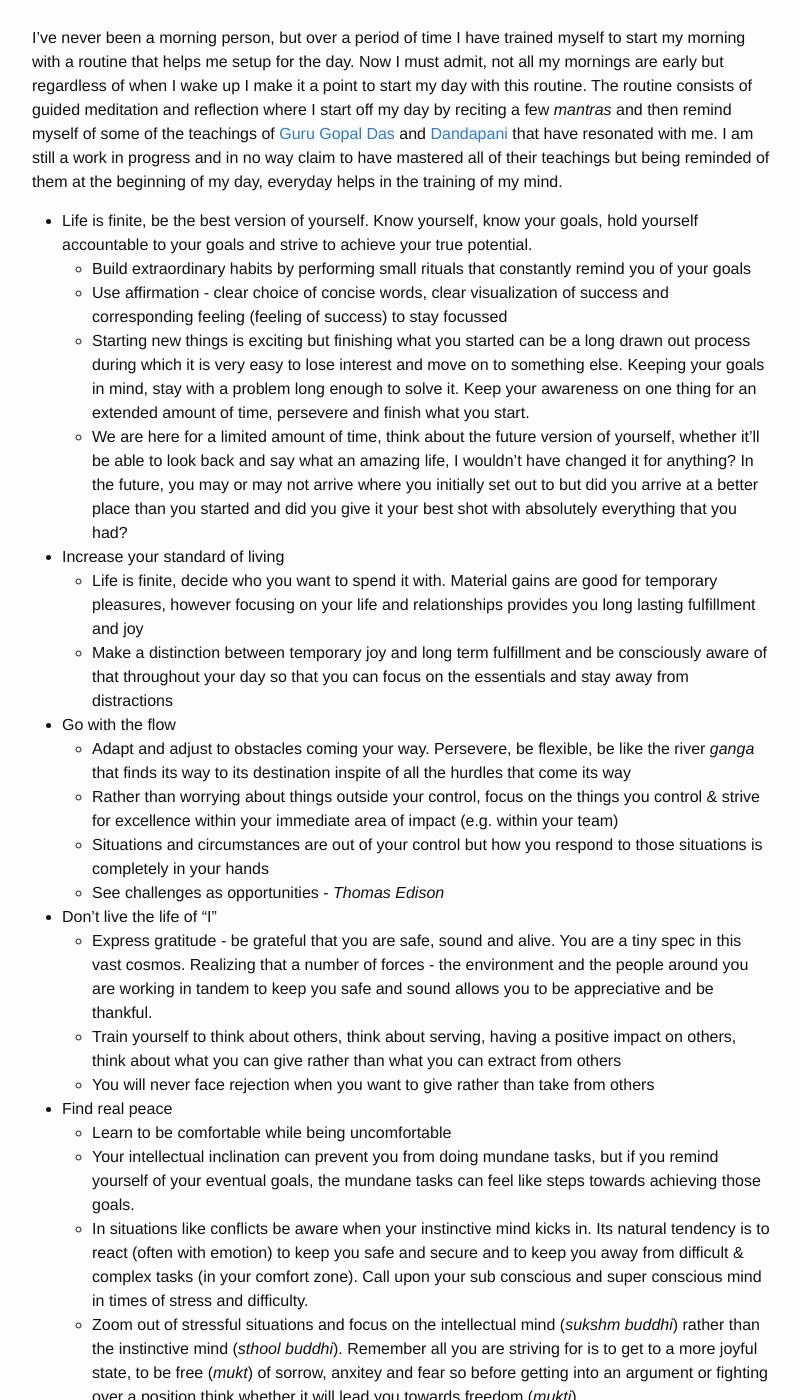
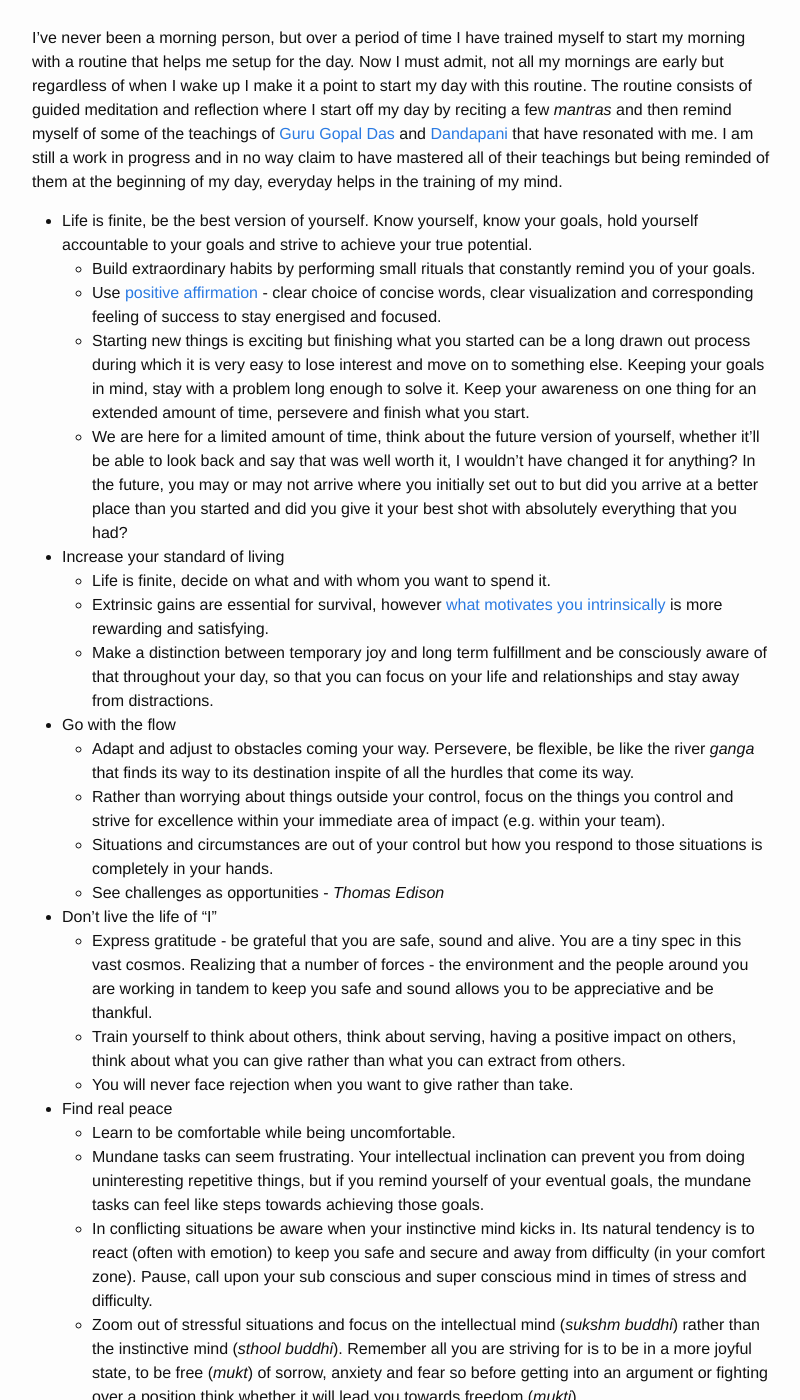
Before and after one commit to hemantksingh/hemantksingh.github.io, a Jekyll site: the page built from _posts/life/2021-02-25-my-morning-routine.markdown, in a window 1280 px wide and 1400 px high, scrolled down 204 px. Shown: the whole window, without its empty margins (238-1038 px from the left). Built offline with Jekyll 4.4.1, drawn with Linux system fonts in a browser that asks for light colours; comment, search, counter and statistics services are not loaded; some of the changed text lies outside the part shown.

Commit message:
Extrinsic and intrinsic motivation

```diff
--- a/_posts/life/2021-02-25-my-morning-routine.markdown
+++ b/_posts/life/2021-02-25-my-morning-routine.markdown
@@ -12,28 +12,29 @@ modified_time: '2021-03-04T23:31:00.000-08:00'
 I've never been a morning person, but over a period of time I have trained myself to start my morning with a routine that helps me setup for the day. Now I must admit, not all my mornings are early but regardless of when I wake up I make it a point to start my day with this routine. The routine consists of guided meditation and reflection where I start off my day by reciting a few *mantras* and then remind myself of some of the teachings of [Guru Gopal Das](https://twitter.com/gaurgopald) and [Dandapani](https://twitter.com/DandapaniLLC) that have resonated with me. I am still a work in progress and in no way claim to have mastered all of their teachings but being reminded of them at the beginning of my day, everyday helps in the training of my mind.
 
 - Life is finite, be the best version of yourself. Know yourself, know your goals, hold yourself accountable to your goals and strive to achieve your true potential.
-  - Build extraordinary habits by performing small rituals that constantly remind you of your goals
-  - Use affirmation - clear choice of concise words, clear visualization of success and corresponding feeling (feeling of success) to stay focussed
-  - Starting new things is exciting but finishing what you started can be a long drawn out process during which it is very easy to lose interest and move on to something else.  Keeping your goals in mind, stay with a problem long enough to solve it. Keep your awareness on one thing for an extended amount of time, persevere and finish what you start.
-  - We are here for a limited amount of time, think about the future version of yourself, whether it'll be able to look back and say what an amazing life, I wouldn't have changed it for anything? In the future, you may or may not arrive where you initially set out to but did you arrive at a better place than you started and did you give it your best shot with absolutely everything that you had?
+  - Build extraordinary habits by performing small rituals that constantly remind you of your goals.
+  - Use [positive affirmation](https://positivepsychology.com/daily-affirmations/) - clear choice of concise words, clear visualization and corresponding feeling of success to stay energised and focused.
+  - Starting new things is exciting but finishing what you started can be a long drawn out process during which it is very easy to lose interest and move on to something else. Keeping your goals in mind, stay with a problem long enough to solve it. Keep your awareness on one thing for an extended amount of time, persevere and finish what you start.
+  - We are here for a limited amount of time, think about the future version of yourself, whether it'll be able to look back and say that was well worth it, I wouldn't have changed it for anything? In the future, you may or may not arrive where you initially set out to but did you arrive at a better place than you started and did you give it your best shot with absolutely everything that you had?
 
 - Increase your standard of living
-  - Life is finite, decide who you want to spend it with. Material gains are good for temporary pleasures, however focusing on your life and relationships provides you long lasting fulfillment and joy
-  - Make a distinction between temporary joy and long term fulfillment and be consciously aware of that throughout your day so that you can focus on the essentials and stay away from distractions
+  - Life is finite, decide on what and with whom you want to spend it.
+  - Extrinsic gains are essential for survival, however [what motivates you intrinsically](https://www.healthline.com/health/intrinsic-motivation#extrinsic-motivation) is more rewarding and satisfying.
+  - Make a distinction between temporary joy and long term fulfillment and be consciously aware of that throughout your day, so that you can focus on your life and relationships and stay away from distractions.
 
 - Go with the flow
-  - Adapt and adjust to obstacles coming your way. Persevere, be flexible, be like the river *ganga* that finds its way to its destination inspite of all the hurdles that come its way
-  - Rather than worrying about things outside your control, focus on the things you control & strive for excellence within your immediate area of impact (e.g. within your team)
-  - Situations and circumstances are out of your control but how you respond to those situations is completely in your hands
+  - Adapt and adjust to obstacles coming your way. Persevere, be flexible, be like the river *ganga* that finds its way to its destination inspite of all the hurdles that come its way.
+  - Rather than worrying about things outside your control, focus on the things you control and strive for excellence within your immediate area of impact (e.g. within your team).
+  - Situations and circumstances are out of your control but how you respond to those situations is completely in your hands.
   - See challenges as opportunities - *Thomas Edison*
 
 - Don't live the life of "I"
   - Express gratitude - be grateful that you are safe, sound and alive. You are a tiny spec in this vast cosmos. Realizing that a number of forces - the environment and the people around you are working in tandem to keep you safe and sound allows you to be appreciative and be thankful.
-  - Train yourself to think about others, think about serving, having a positive impact on others, think about what you can give rather than what you can extract from others
-  - You will never face rejection when you want to give rather than take from others
+  - Train yourself to think about others, think about serving, having a positive impact on others, think about what you can give rather than what you can extract from others.
+  - You will never face rejection when you want to give rather than take.
 
 - Find real peace
-  - Learn to be comfortable while being uncomfortable
-  - Your intellectual inclination can prevent you from doing mundane tasks, but if you remind yourself of your eventual goals, the mundane tasks can feel like steps towards achieving those goals.
-  - In situations like conflicts be aware when your instinctive mind kicks in. Its natural tendency is to react (often with emotion) to keep you safe and secure and to keep you away from difficult & complex tasks (in your comfort zone). Call upon your sub conscious and super conscious mind in times of stress and difficulty.
-  - Zoom out of stressful situations and focus on the intellectual mind (*sukshm buddhi*) rather than the instinctive mind (*sthool buddhi*). Remember all you are striving for is to get to a more joyful state, to be free (*mukt*) of sorrow, anxitey and fear so before getting into an argument or fighting over a position think whether it will lead you towards freedom (*mukti*)
+  - Learn to be comfortable while being uncomfortable.
+  - Mundane tasks can seem frustrating. Your intellectual inclination can prevent you from doing uninteresting repetitive things, but if you remind yourself of your eventual goals, the mundane tasks can feel like steps towards achieving those goals.
+  - In conflicting situations be aware when your instinctive mind kicks in. Its natural tendency is to react (often with emotion) to keep you safe and secure and away from difficulty (in your comfort zone). Pause, call upon your sub conscious and super conscious mind in times of stress and difficulty.
+  - Zoom out of stressful situations and focus on the intellectual mind (*sukshm buddhi*) rather than the instinctive mind (*sthool buddhi*). Remember all you are striving for is to be in a more joyful state, to be free (*mukt*) of sorrow, anxiety and fear so before getting into an argument or fighting over a position think whether it will lead you towards freedom (*mukti*).
```
